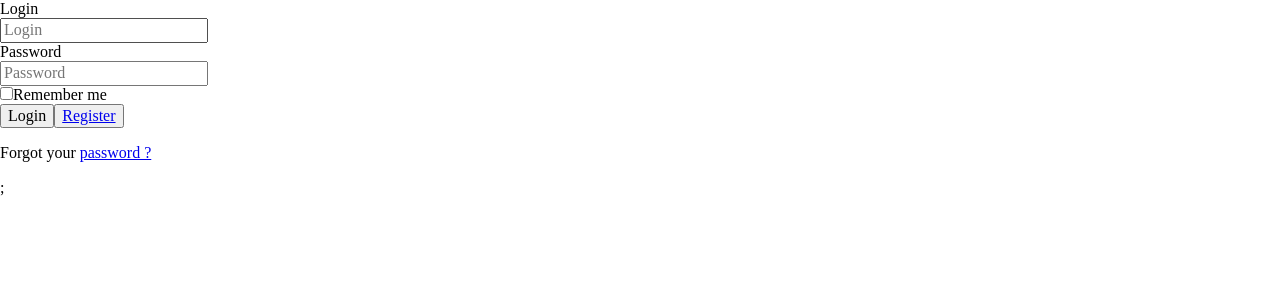
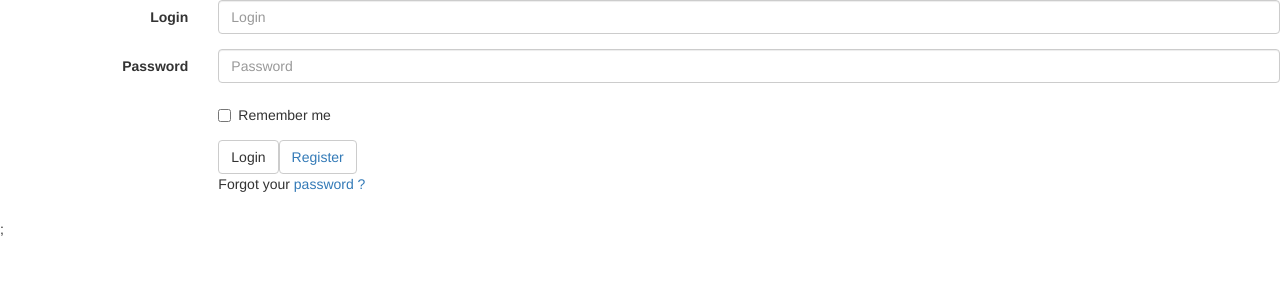
Before and after one commit to kallebefelipe/todo-list, a Django app: page / in a window 1280 px wide. Shown: the top 300 px of the page. Run offline with Django 3.2, Linux system fonts and the light colour scheme; style sheets or scripts are compiled from the project's sources; parts of the project's set-up code (start-up, migrations or seed data) failed here and were passed over; some libraries are stand-ins or nearby versions.

Commit message:
Atualizando template home com estilização

```diff
--- a/frontend/templates/frontend/home.html
+++ b/frontend/templates/frontend/home.html
@@ -1,4 +1,17 @@
 {% load static %}
 
-<div id="app"></div>
-<script type="text/javascript" src="{% static '/js/bundle.js' %}"></script>
+<!DOCTYPE html>
+<html lang="en">
+  <head>
+    <meta charset="utf-8">
+    <div id="app"></div>
+    <meta name="viewport" content="width=device-width, initial-scale=1, shrink-to-fit=no">
+    <link rel="shortcut icon" href="/favicon.ico">
+    <link rel="stylesheet" href="https://maxcdn.bootstrapcdn.com/bootstrap/3.3.7/css/bootstrap.min.css" integrity="sha384-BVYiiSIFeK1dGmJRAkycuHAHRg32OmUcww7on3RYdg4Va+PmSTsz/K68vbdEjh4u" crossorigin="anonymous">
+    <link href="https://fonts.googleapis.com/css?family=Courgette" rel="stylesheet">
+    <link href="https://fonts.googleapis.com/css?family=Lato:400,700" rel="stylesheet">
+    <title>TODO-LIST</title>
+    <link rel="stylesheet" href="{% static '/scss/style.css' %}">
+    <script type="text/javascript" src="{% static '/js/bundle.js' %}"></script>
+  </head>
+</html>
```
